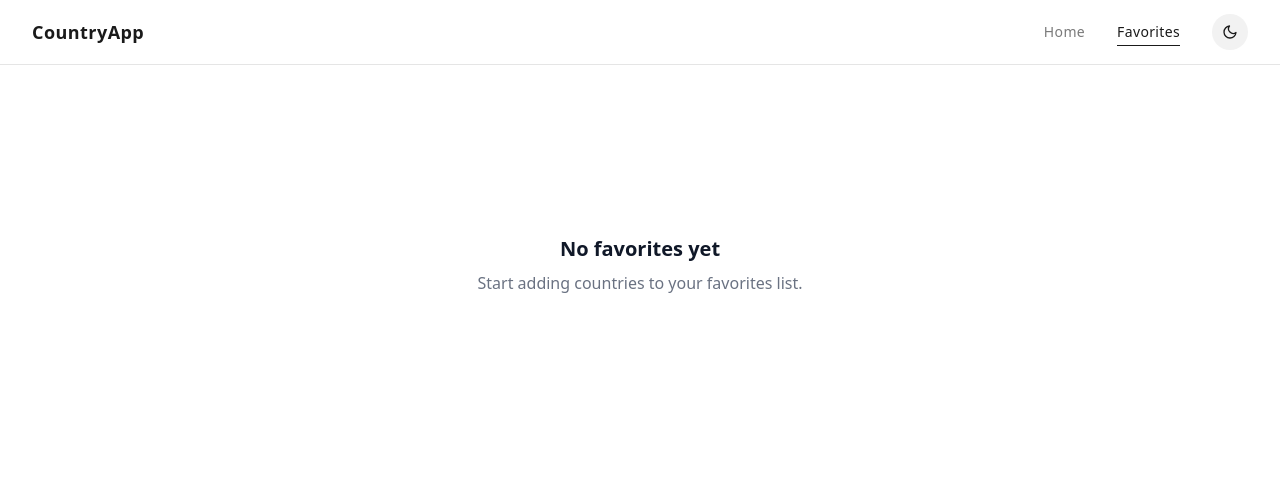
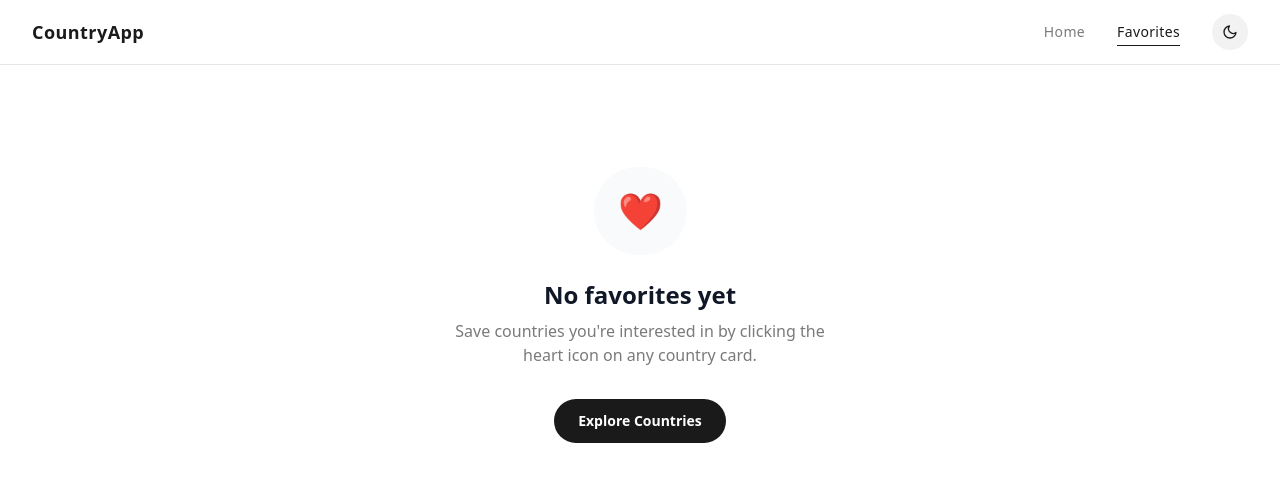
Before and after one commit to ajmal1722/country-list-app, a React app in the folder frontend/: page /favorites in a window 1280 px wide. Shown: the top 482 px of the page. Built offline with nearby package versions, Linux system fonts and the light colour scheme; the HTML template or start-up script is replaced by a standard one.

Commit message:
Minor updates

```diff
--- a/frontend/src/index.css
+++ b/frontend/src/index.css
@@ -1,4 +1,5 @@
 @import "tailwindcss";
+
 
 :root {
   --color-primary: #1A1A1A;
@@ -31,6 +32,9 @@
   --color-base: var(--color-bg-base);
 }
 
+/* Force class-based dark mode */
+@custom-variant dark (&:where(.dark, .dark *));
+
 /* Global Base Styles */
 body {
   background-color: var(--color-bg-base);
--- a/frontend/src/pages/CountryList.tsx
+++ b/frontend/src/pages/CountryList.tsx
@@ -103,7 +103,11 @@ function CountryList() {
     }
 
     if (error) {
-        return <p style={{ color: "red" }}>{error}</p>
+        return (
+            <div className="flex h-[50vh] items-center justify-center">
+                <p className="text-red-500">{error}</p>
+            </div>
+        );
     }
 
     return (
@@ -123,20 +127,40 @@ function CountryList() {
                 setPopulation={handlePopulationChange}
             />
 
-
-            {/* Country Grid */}
+            {/* Content */}
+            {paginatedCountries.length > 0 ? (
+                <>
                     <div className="grid grid-cols-1 gap-y-10 gap-x-6 sm:grid-cols-2 lg:grid-cols-3">
                         {paginatedCountries.map((country) => (
                             <CountryCard key={country.name.common} country={country} />
                         ))}
                     </div>
 
-            {/* Pagination */}
                     <Pagination
                         currentPage={currentPage}
                         totalPages={totalPages}
                         onPageChange={setCurrentPage}
                     />
+                </>
+            ) : (
+                <div className="flex flex-col items-center justify-center py-20 text-center">
+                    <div className="mb-4 text-4xl">🔍</div>
+                    <h3 className="text-xl font-semibold text-primary">No countries found</h3>
+                    <p className="mt-2 text-muted">
+                        Try adjusting your search or filters to find what you're looking for.
+                    </p>
+                    <button
+                        onClick={() => {
+                            setSearch("");
+                            setRegion("all");
+                            setPopulation("all");
+                        }}
+                        className="mt-6 text-sm font-medium text-primary underline hover:opacity-80"
+                    >
+                        Clear all filters
+                    </button>
+                </div>
+            )}
         </div>
     )
 }
--- a/frontend/src/pages/Favorites.tsx
+++ b/frontend/src/pages/Favorites.tsx
@@ -1,14 +1,27 @@
 import { useFavorites } from "../context/favoritesContext";
 import CountryCard from "../components/countries/CountryCard";
+
+import { Link } from "react-router-dom";
 
 function Favorites() {
     const { favorites } = useFavorites()
 
     if (favorites.length === 0) {
         return (
-            <div className="flex h-[50vh] flex-col items-center justify-center text-center">
-                <h2 className="text-xl font-semibold text-gray-900">No favorites yet</h2>
-                <p className="mt-2 text-gray-500">Start adding countries to your favorites list.</p>
+            <div className="flex h-[60vh] flex-col items-center justify-center text-center">
+                <div className="mb-6 rounded-full bg-gray-50 p-6 dark:bg-tertiary">
+                    <span className="text-4xl">❤️</span>
+                </div>
+                <h2 className="text-2xl font-bold text-gray-900 dark:text-white">No favorites yet</h2>
+                <p className="mt-2 max-w-sm text-muted">
+                    Save countries you're interested in by clicking the heart icon on any country card.
+                </p>
+                <Link
+                    to="/"
+                    className="mt-8 rounded-full bg-primary px-6 py-3 text-sm font-semibold text-white transition-opacity hover:opacity-90"
+                >
+                    Explore Countries
+                </Link>
             </div>
         )
     }
```
Lines whose indentation alone changed are shown as unchanged.
